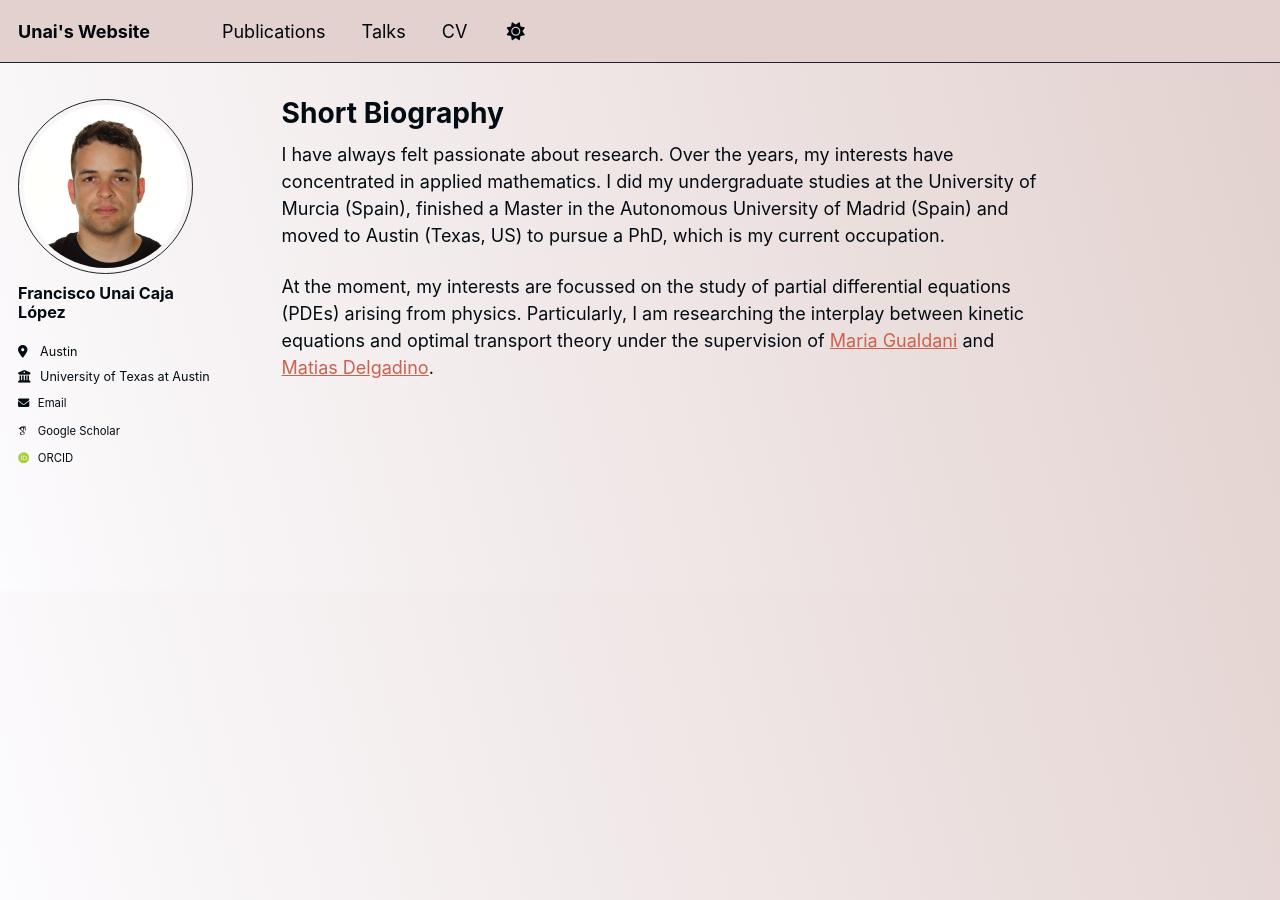
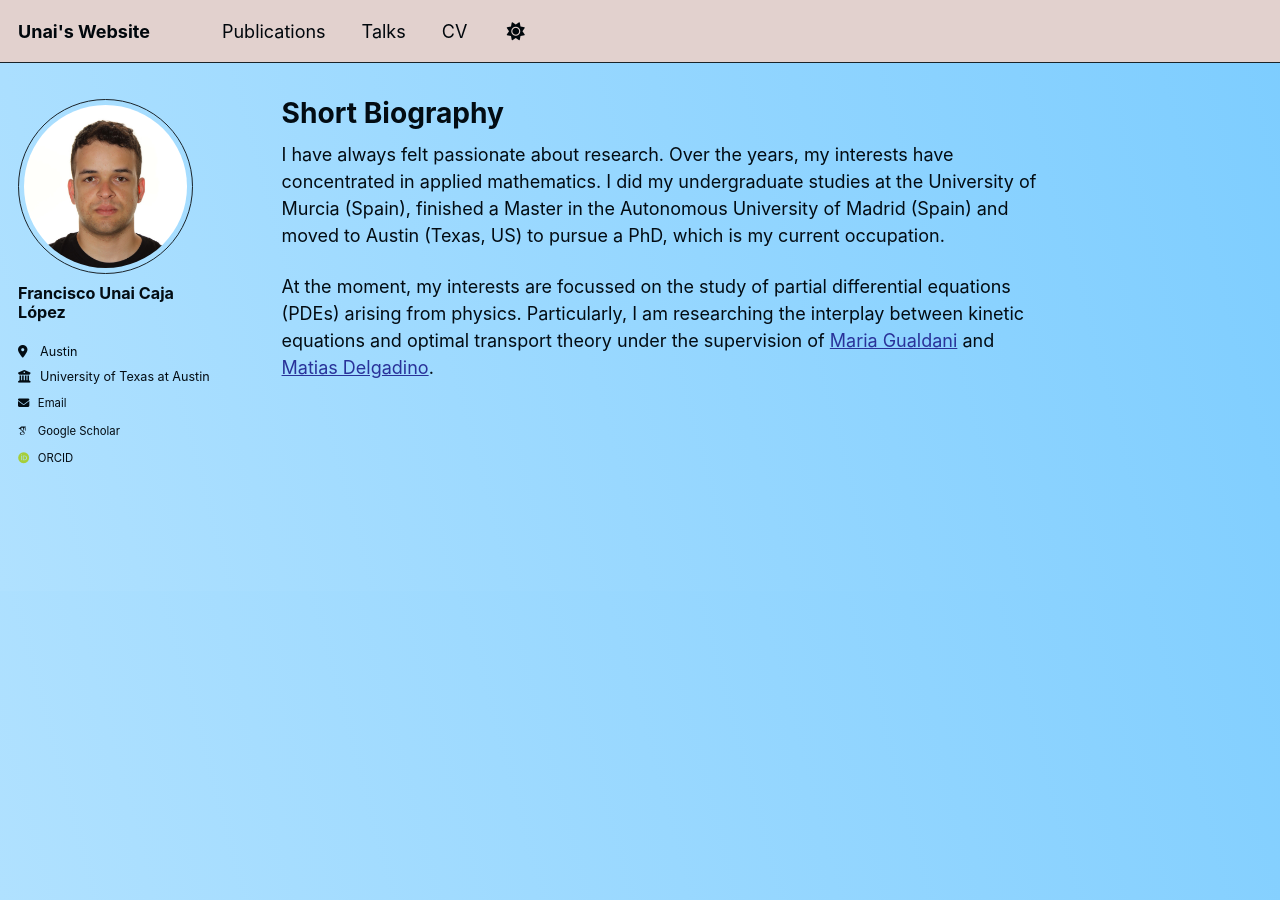
Before and after one commit to UnaiCaja/UnaiCaja.github.io, a Jekyll site: the page built from _pages/about.md, in a window 1280 px wide. Built offline with Jekyll 4.4.1, drawn with Linux system fonts in a browser that asks for light colours; some web fonts are replaced.

Commit message:
Updated colors

```diff
--- a/_sass/theme/_dark.scss
+++ b/_sass/theme/_dark.scss
@@ -13,7 +13,7 @@ $background-light           : #293D66;
 $background-lighter         : #262424;
 $text                       : #f5efef;
 $link                       : #707175;
-$link-dark                  : #515255;
+$link-dark                  : #3a8eca;
 $link-light                 : #a5a6ac;
 
 /* Color codes used for the site */
--- a/_sass/theme/_default.scss
+++ b/_sass/theme/_default.scss
@@ -36,7 +36,7 @@ $sidebar-screen-min-width   : 1024px;
     --global-code-background-color      : #e2d1ce;
     --global-code-text-color            : #{$darker-gray};
     --global-fig-caption-color          : #cb614e;
-    --global-link-color                 : #cb614e;
+    --global-link-color                 : #293299;
     --global-link-color-hover           : #c0250a;
     --global-link-color-visited         : #b06a5d;
     --global-masthead-link-color        : #{$dark-gray};
@@ -44,6 +44,6 @@ $sidebar-screen-min-width   : 1024px;
     --global-text-color                 : #{$gray};
     --global-text-color-light           : #{$light-gray};
     --global-thead-color                : #{$lighter-gray};
-    --global-gradient-inicial           : #fcfbfd;
-    --global-gradient-final             : #e2d1ce;
+    --global-gradient-inicial           : #b0e1ff;
+    --global-gradient-final             : #7dcdff;
 }
```
